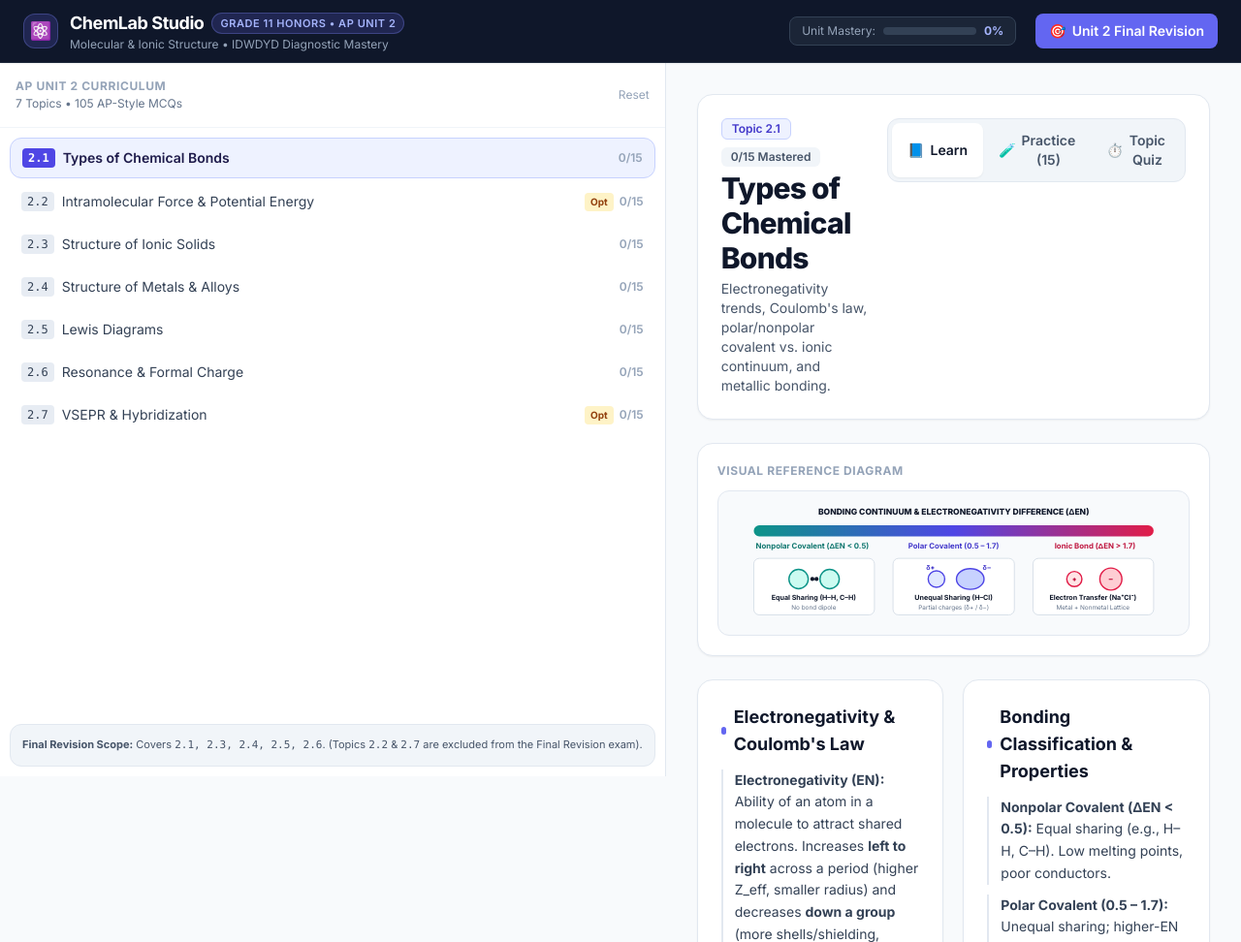
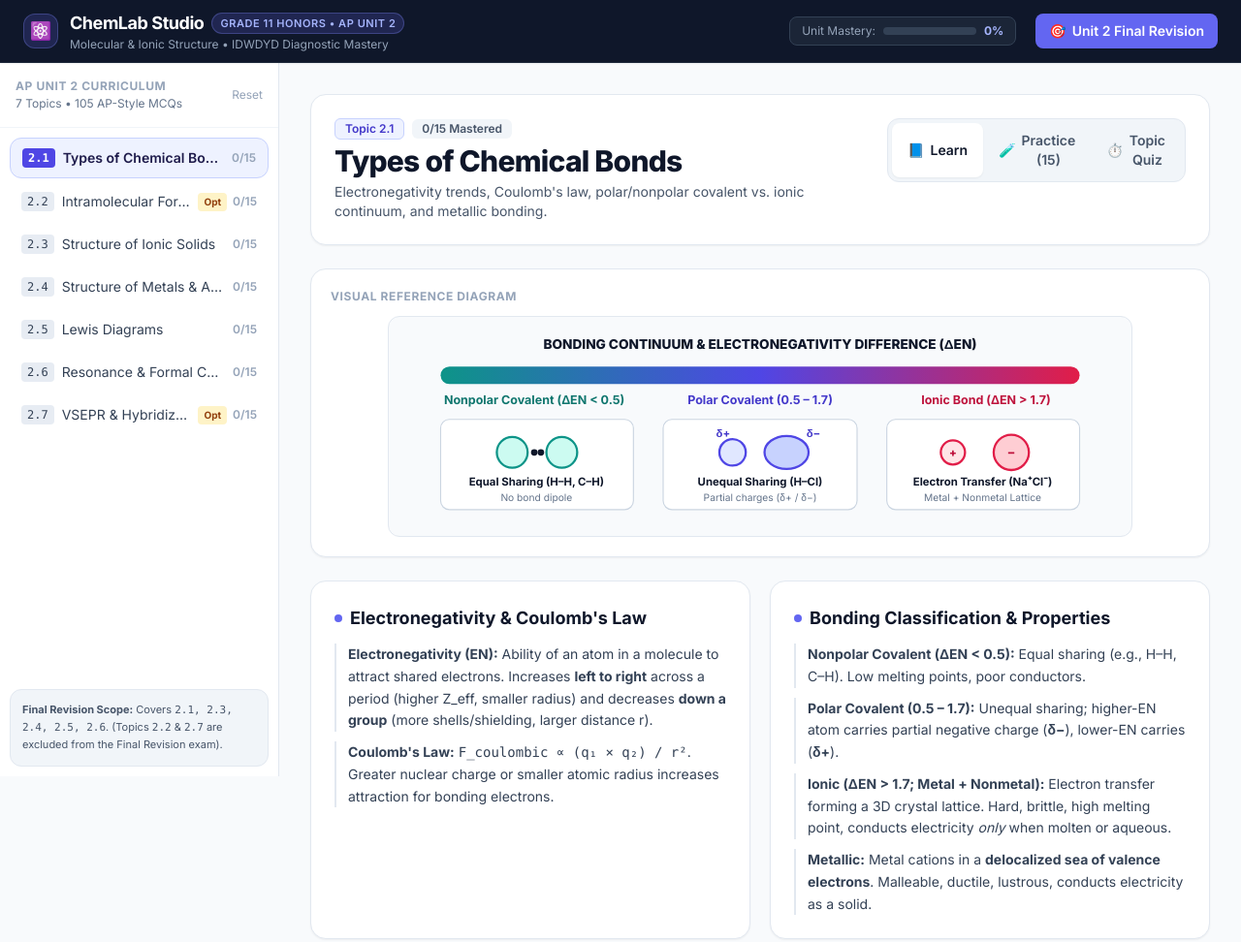
Before and after one commit to ubeyaz/chemlab, a plain HTML site: page grade11/unit2.html in a window 1280 px wide. Shown: the top 972 px of the page at 97% size. Drawn offline with nearby package versions, Linux system fonts and the light colour scheme.

Commit message:
Update unit2.html

```diff
--- a/grade11/unit2.html
+++ b/grade11/unit2.html
@@ -57,8 +57,7 @@
     <div id="sidebarBackdrop" class="fixed inset-0 bg-slate-900/50 z-20 hidden lg:hidden" onclick="toggleSidebar(false)"></div>
 
     <!-- Left Sidebar -->
-    <aside id="sidebar" class="fixed lg:static inset-y-0 left-0 z-20 w-76 bg-white border-r border-slate-200 transform -translate-x-full lg:translate-x-0 transition-transform duration-200 flex flex-col h-[calc(100vh-4rem)] top-16">
-      <div class="p-4 border-b border-slate-100 flex items-center justify-between">
+<aside id="sidebar" class="fixed lg:static inset-y-0 left-0 z-20 w-72 shrink-0 bg-white border-r border-slate-200 transform -translate-x-full lg:translate-x-0 transition-transform duration-200 flex flex-col h-[calc(100vh-4rem)] top-16">      <div class="p-4 border-b border-slate-100 flex items-center justify-between">
         <div>
           <h2 class="text-xs font-bold uppercase tracking-wider text-slate-400">AP Unit 2 Curriculum</h2>
           <p class="text-xs text-slate-500 mt-0.5">7 Topics • 105 AP-Style MCQs</p>
```
